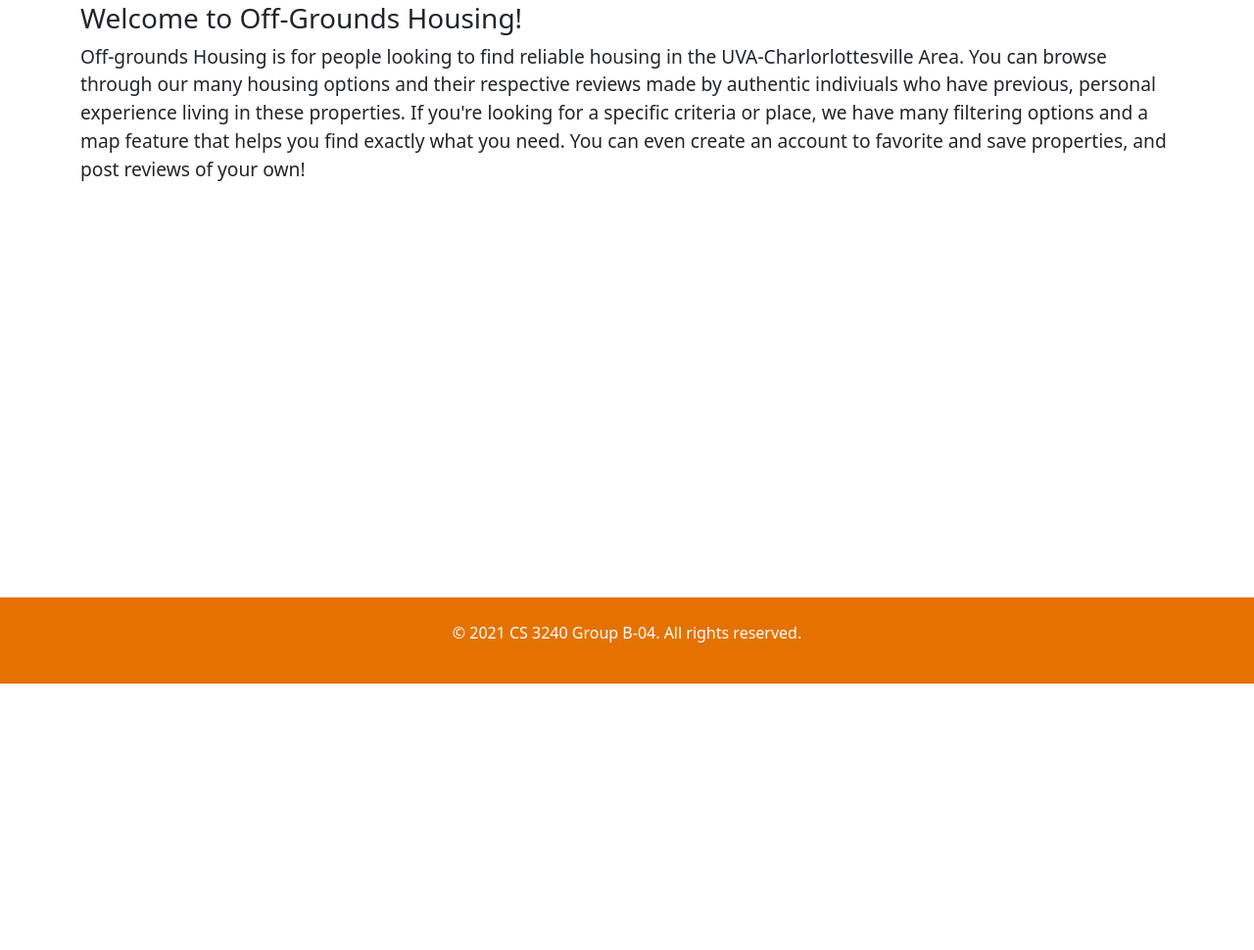
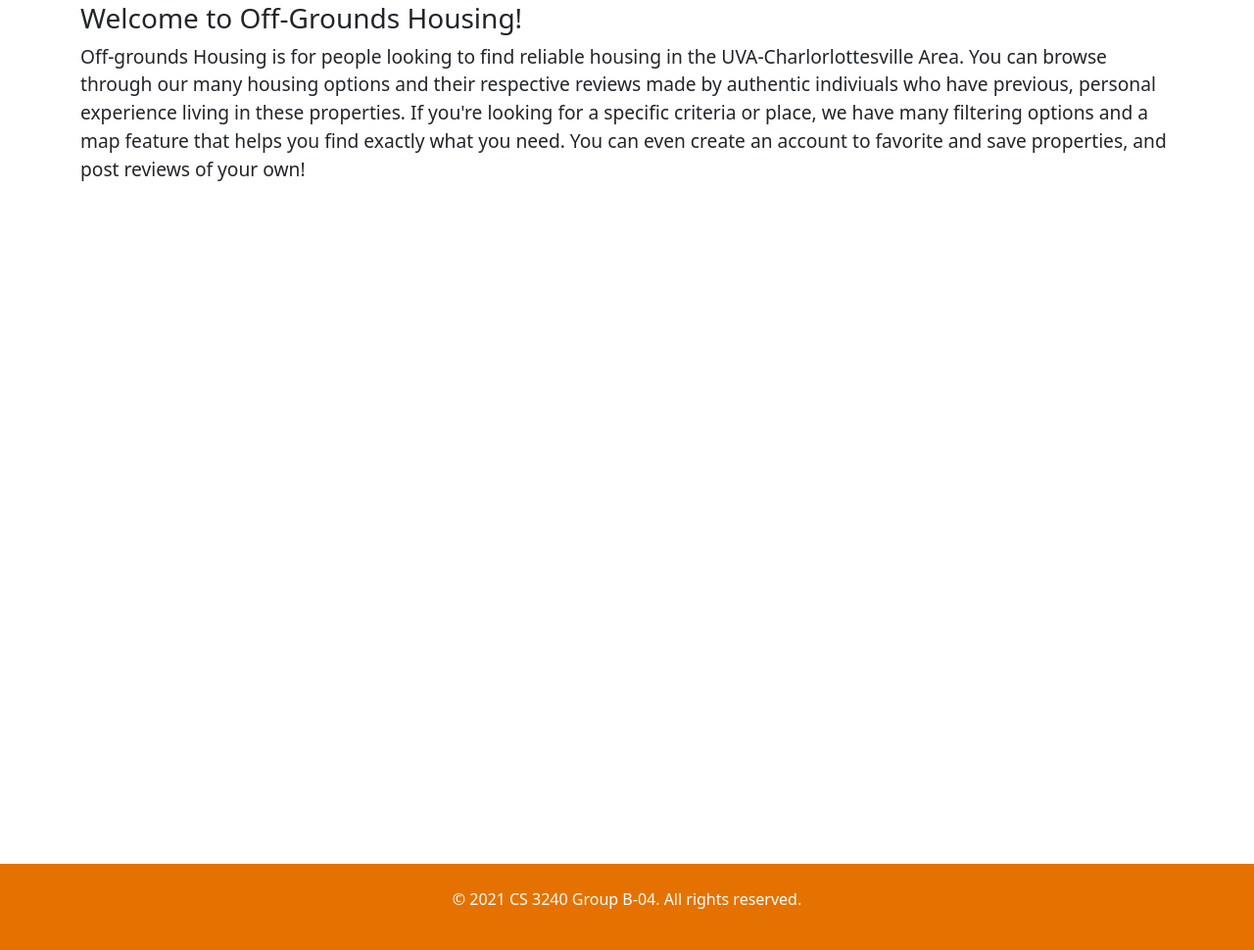
Before and after one commit to pragnya17/college-housing-offcampus, a Django app: page / in a window 1280 px wide. Shown: the part 102-1072 px from the top of the page at 98% size. Before the commit the page ends 800 px from the top, so only its background shows below. Run offline with Django 3.2, Linux system fonts and the light colour scheme; some libraries are stand-ins or nearby versions.

Commit message:
moved footer to static bottom pos

```diff
--- a/templates/index.html
+++ b/templates/index.html
@@ -6,17 +6,21 @@
 {% bootstrap_javascript %}
 
 <html>
+
+
+<body>
+
   <head>
   </head>
-
-<body>
   {% block bootstrap5_content %}
   <div id="page-container">
     <div id="content-wrap">
       <nav class="navbar navbar-expand-lg navbar-dark" style="background-color: rgb(35, 45, 75);">
         <div class="container-fluid">
           <a class="navbar-brand" href="{% url 'index' %}">Off-Grounds Housing</a>
-    <button class="navbar-toggler" type="button" data-bs-toggle="collapse" data-bs-target="#navbarSupportedContent" aria-controls="navbarSupportedContent" aria-expanded="false" aria-label="Toggle navigation">
+          <button class="navbar-toggler" type="button" data-bs-toggle="collapse"
+            data-bs-target="#navbarSupportedContent" aria-controls="navbarSupportedContent" aria-expanded="false"
+            aria-label="Toggle navigation">
             <span class="navbar-toggler-icon"></span>
           </button>
           <div class="collapse navbar-collapse justify-content-end" id="navbarSupportedContent">
@@ -40,7 +44,7 @@
       </nav>
       <br>
       <br>
-<div class="container">
+      <div class="container min-vh-100">
         {% bootstrap_messages %}
         {% block content %}
         {% if user.is_authenticated %}
@@ -71,12 +75,18 @@
         {% else %}
         <h3>Welcome to Off-Grounds Housing!</h3>
         <!-- <h4>Sign in to get started!</h4> -->
-      <p style="font-size: 1.2em;">Off-grounds Housing is for people looking to find reliable housing in the UVA-Charlorlottesville Area. You can browse through our many housing options and their respective reviews made by authentic indiviuals who have previous, personal experience living in these properties. If you're looking for a specific criteria or place, we have many filtering options and a map feature that helps you find exactly what you need. You can even create an account to favorite and save properties, and post reviews of your own!</p>
+        <p style="font-size: 1.2em;">Off-grounds Housing is for people looking to find reliable housing in the
+          UVA-Charlorlottesville Area. You can browse through our many housing options and their respective reviews
+          made by authentic indiviuals who have previous, personal experience living in these properties. If you're
+          looking for a specific criteria or place, we have many filtering options and a map feature that helps you
+          find exactly what you need. You can even create an account to favorite and save properties, and post reviews
+          of your own!</p>
         {% endif %}
         {% endblock %}
       </div>
-<footer style="padding: 150px 15px 0">
-  <div class="navbar navbar-dark fixed-bottom justify-content-center p-4" style="background-color: rgb(229, 114, 0)">
+      <footer style="padding: 80px 0px 0">
+        <div class="navbar navbar-dark navbar-static-bottom justify-content-center p-4"
+          style="background-color: rgb(229, 114, 0); margin-bottom: 0">
           <p style="color: white;">© 2021 CS 3240 Group B-04. All rights reserved.</p>
         </div>
     </div>
@@ -100,7 +110,7 @@
         <form method="post" action="{% url 'account_logout' %}">
           {% csrf_token %}
           {% if redirect_field_value %}
-          <input type="hidden" name="{{ redirect_field_name }}" value="{{ redirect_field_value }}"/>
+          <input type="hidden" name="{{ redirect_field_name }}" value="{{ redirect_field_value }}" />
           {% endif %}
           <button type="submit" class="btn btn-danger">Sign Out</button>
         </form>
@@ -108,4 +118,5 @@
     </div>
   </div>
 </div>
+
 </html>
```
Lines whose indentation alone changed are shown as unchanged.
